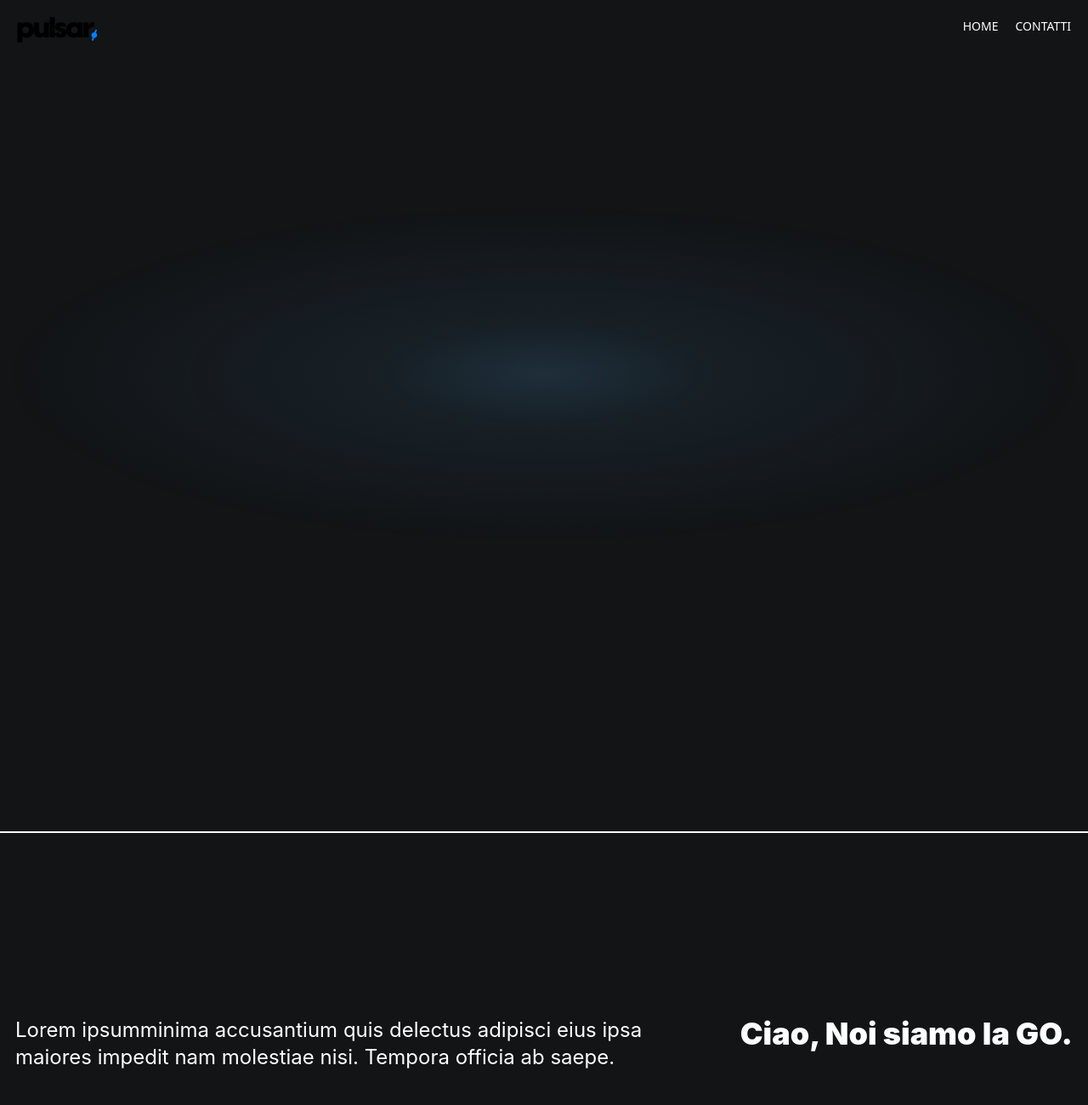
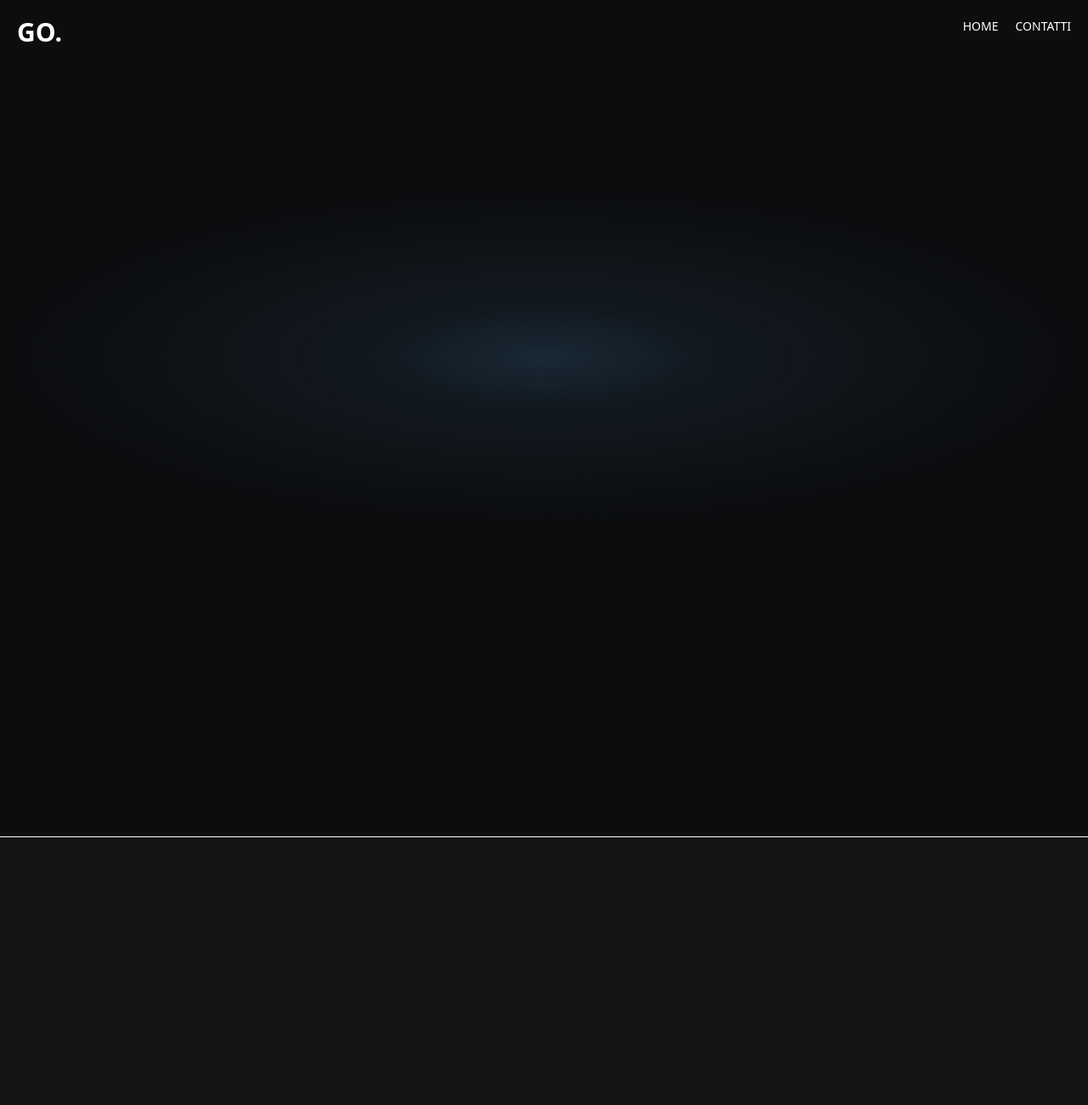
Before and after one commit to Giuseppe-Gambino/astroTest, an Astro site: page / in a window 1280 px wide. Shown: the top 1300 px of the page at 85% size. Built offline with nearby package versions, Linux system fonts and the light colour scheme; Astro itself is replaced by a stand-in of ours; no server answers.

Commit message:
nav update

```diff
--- a/src/components/Navbar.jsx
+++ b/src/components/Navbar.jsx
@@ -6,18 +6,15 @@ export default function Navbar() {
   return (
     <header className="layout-nav relative">
       <nav className={`flex justify-between p-5 ${isOpen && "bg-white pos-100"}`}>
-        <img className={`h-[30px] ${isOpen && "invert"}`} src="/Logo-pulsar.png" alt="logo pulsar" />
+        <h1 className={`font-bold text-3xl ${isOpen && "text-gradient"}`} alt="logo Go">
+          GO.
+        </h1>
 
         <ul className="hidden md:flex gap-5">
           <li href="/home">Home</li>
           <li>Contatti</li>
         </ul>
-        <img
-          className={`md:hidden font-bold text-gray-700 h-[30px] ${isOpen && "invert"}`}
-          src="/menu.png"
-          alt="logo pulsar"
-          onClick={() => setIsOpen(!isOpen)}
-        />
+        <img className={`md:hidden font-bold text-gray-700 h-7.5 ${isOpen && "invert"}`} src="/menu.png" alt="logo pulsar" onClick={() => setIsOpen(!isOpen)} />
       </nav>
       {/* SottoMenu Mobile */}
       <div
--- a/src/components/Welcome.astro
+++ b/src/components/Welcome.astro
@@ -8,7 +8,7 @@ import "../styles/global.css";
 	<!-- <img id="background" src={background.src} alt="" fetchpriority="high" /> -->
 	<main class="relative">
 		<section class="h-dvh"></section>
-		<section class="layout flex flex-col justify-center  bg-[#121416] border-y-2 border-y-white ">
+		<section class="layout h-250 flex flex-col justify-center  bg-[#121416] border-y border-y-white ">
 			<div class="flex">
 				<div class="w-3/5">
 					<p class="text-2xl">
--- a/src/pages/index.astro
+++ b/src/pages/index.astro
@@ -12,7 +12,7 @@ import Scene from '../components/Scene'; // Importa il wrapper
 ---
 
 <Layout>
-	<Navbar client:load/>
+		<Navbar client:load/>
 	<Welcome />
 	<!-- spline 3d -->
 	<!-- <div class="canva fixed top-0 right-0 w-125 h-150 flex justify-between overflow-visible">
--- a/src/styles/global.css
+++ b/src/styles/global.css
@@ -2,12 +2,16 @@
 
 @layer base {
   .layout {
+    width: 100vw;
+  }
+
+  .layout > div {
     width: min(1300px, calc(100% - 36px));
     margin-inline: auto;
   }
 
   @media screen and (max-width: 1300px) {
-    .layout {
+    .layout > div {
       width: 100%;
       padding-inline: 18px;
     }
@@ -25,10 +29,6 @@
     margin-block: 36px;
     min-height: 500px;
     padding: 27px;
-  }
-
-  .canva {
-    clip-path: polygon(0 0, 100% 2%, 100% 90%, 0 90%);
   }
 
   .dark * {
@@ -72,6 +72,12 @@
     transition: bottom 0.5s ease-in-out;
   }
 
+  .text-gradient {
+    background: -webkit-linear-gradient(-45deg, #b83dd3, #41f4ee);
+    -webkit-background-clip: text;
+    -webkit-text-fill-color: transparent;
+  }
+
   .pos-100::before {
     animation: slideDown 250ms ease-out forwards;
   }
@@ -99,7 +105,6 @@
     display: flex;
     flex-direction: column;
     justify-content: center;
-    max-width: 1400px;
     margin-inline: auto;
   }
 
@@ -117,7 +122,7 @@
     width: 100vw;
     height: 50vh;
     position: absolute;
-    translate: -50% -40%;
+    translate: -50% -45%;
     top: 50%;
     left: 50%;
     z-index: -1;
@@ -125,7 +130,7 @@
   }
 
   body {
-    background-color: #121416;
+    background-color: #0c0d0f;
     color: white;
   }
 }
```
